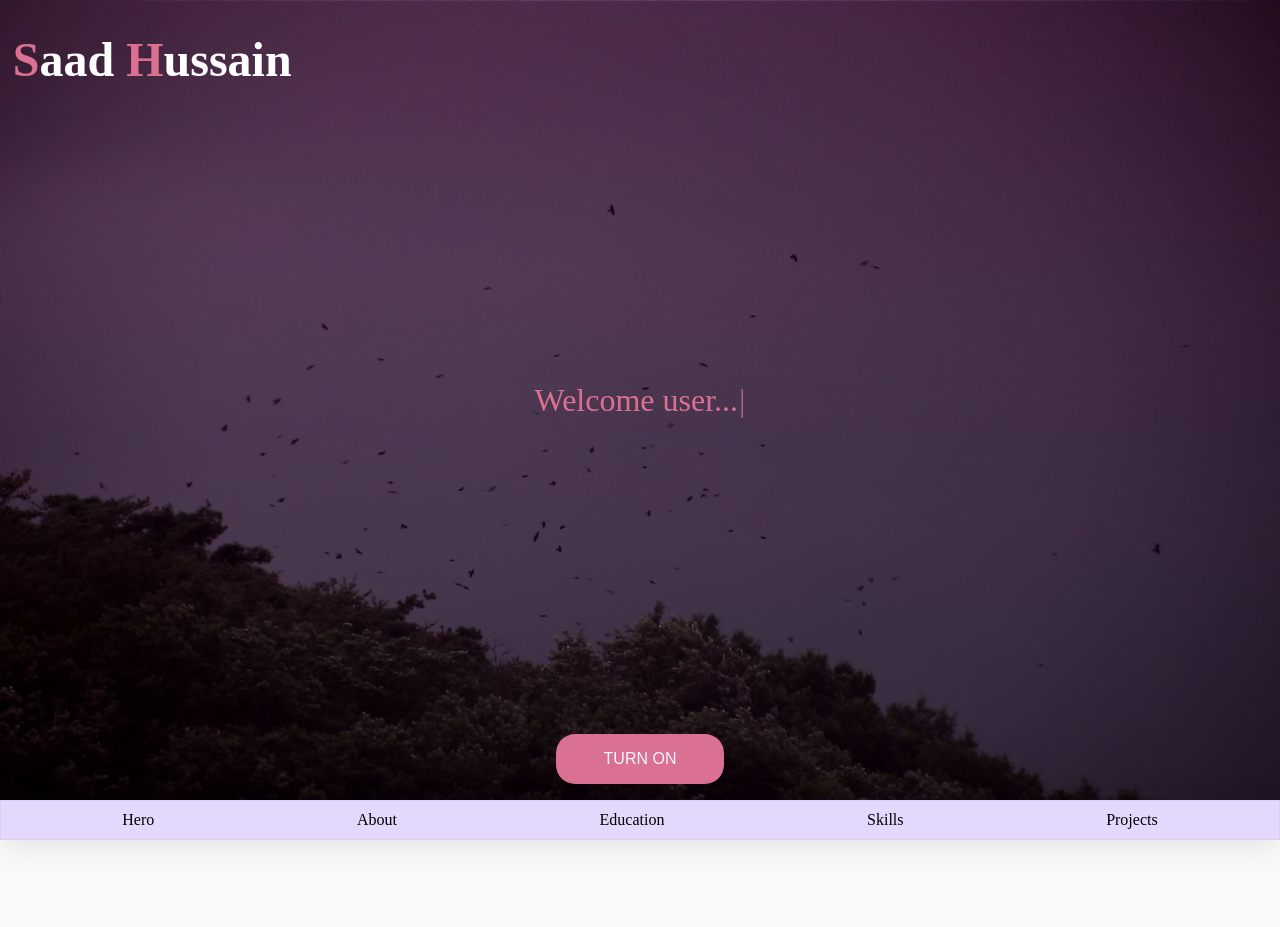
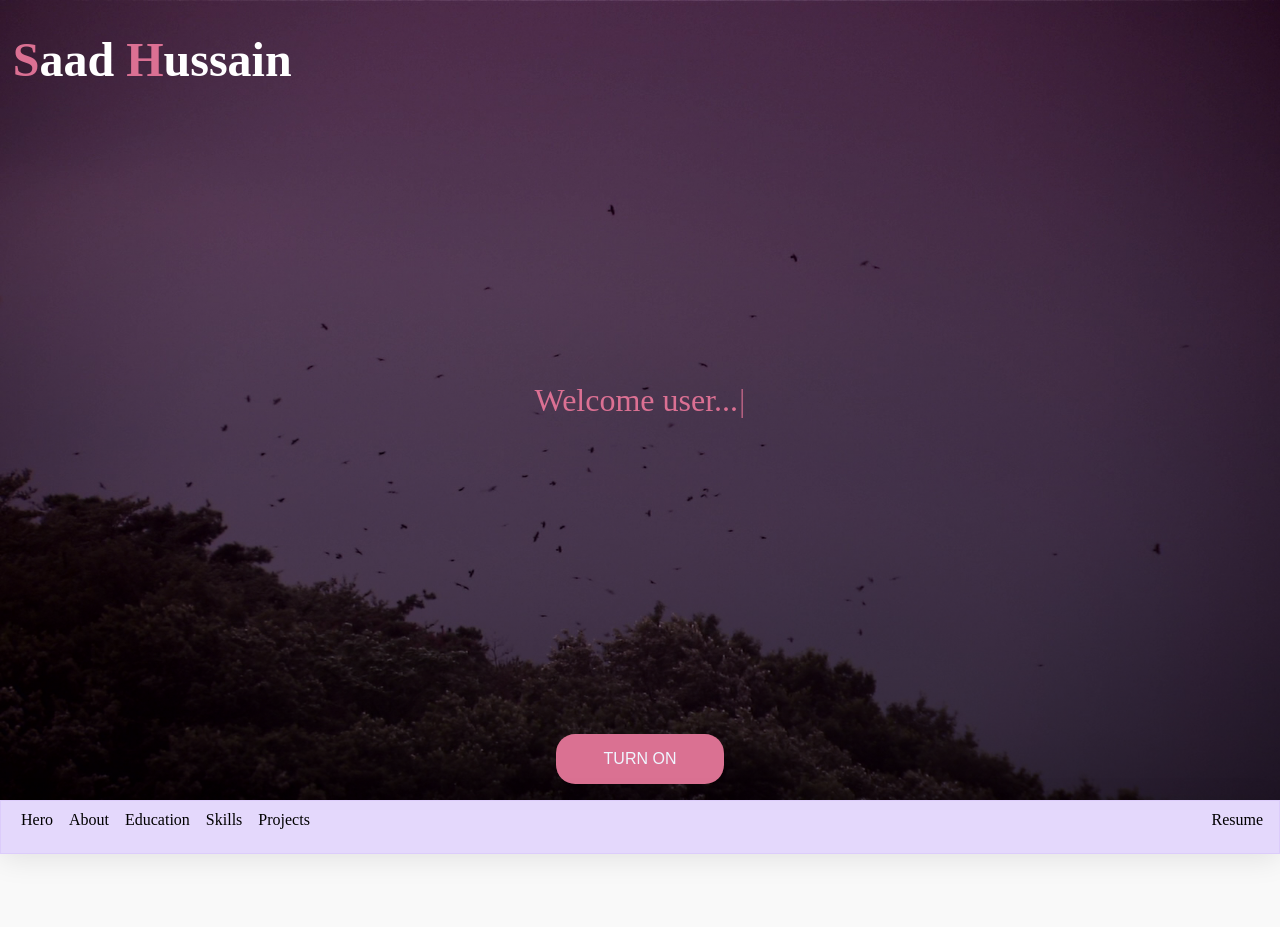
Before and after one commit to shjcc/saad-portfolio, a React (Vite) app in the folder saad-portfolio/: page / in a window 1280 px wide. Shown: the top 927 px of the page. Built offline with nearby package versions, Linux system fonts and the light colour scheme.

Commit message:
added button for resume, not linked to pdf yet, unsure about the positions of the navbar if i want center or left spaced out | look into on-scroll reveal animations for prof look

```diff
--- a/saad-portfolio/src/components/navbar.module.css
+++ b/saad-portfolio/src/components/navbar.module.css
@@ -1,3 +1,6 @@
+/*transition colour for navbar is different to the active colour*/
+/*idk if i like center navbar with offhand right resume link or maybe putting resume at footer?
+could be cool if it was in the hero section?*/
 .navbar {
     position: sticky;
     top: 0;
@@ -9,12 +12,13 @@
     backdrop-filter: blur(5px);
     -webkit-backdrop-filter: blur(5px);
     border: 1px solid rgba(201, 178, 250, 0.3);
-
+    height: 4dvh;
 }
 
 .navList {
     display: flex;
-    justify-content: space-around;
+    justify-content: left; /* either center or left(column-gap) */
+    column-gap: 1rem;
     margin: 0;
     padding: 0;
     list-style: none;
@@ -36,5 +40,10 @@
 
 .navLink.active {
     color: palevioletred;
-    font-weight: bold;
+    font-weight: 900;
 }
+
+.navResume {
+    position: absolute;
+    right: 1rem;
+}
--- a/saad-portfolio/src/components/navbar.tsx
+++ b/saad-portfolio/src/components/navbar.tsx
@@ -38,6 +38,7 @@ const NavBar = () => {
                         </a>
                     </li>
                 ))}
+                <li className={styles.navResume}>Resume</li>
             </ul>
         </nav>
     );
```
Also changed, not shown: saad-portfolio/src/pages/home/home.tsx (+6 -6 lines).
